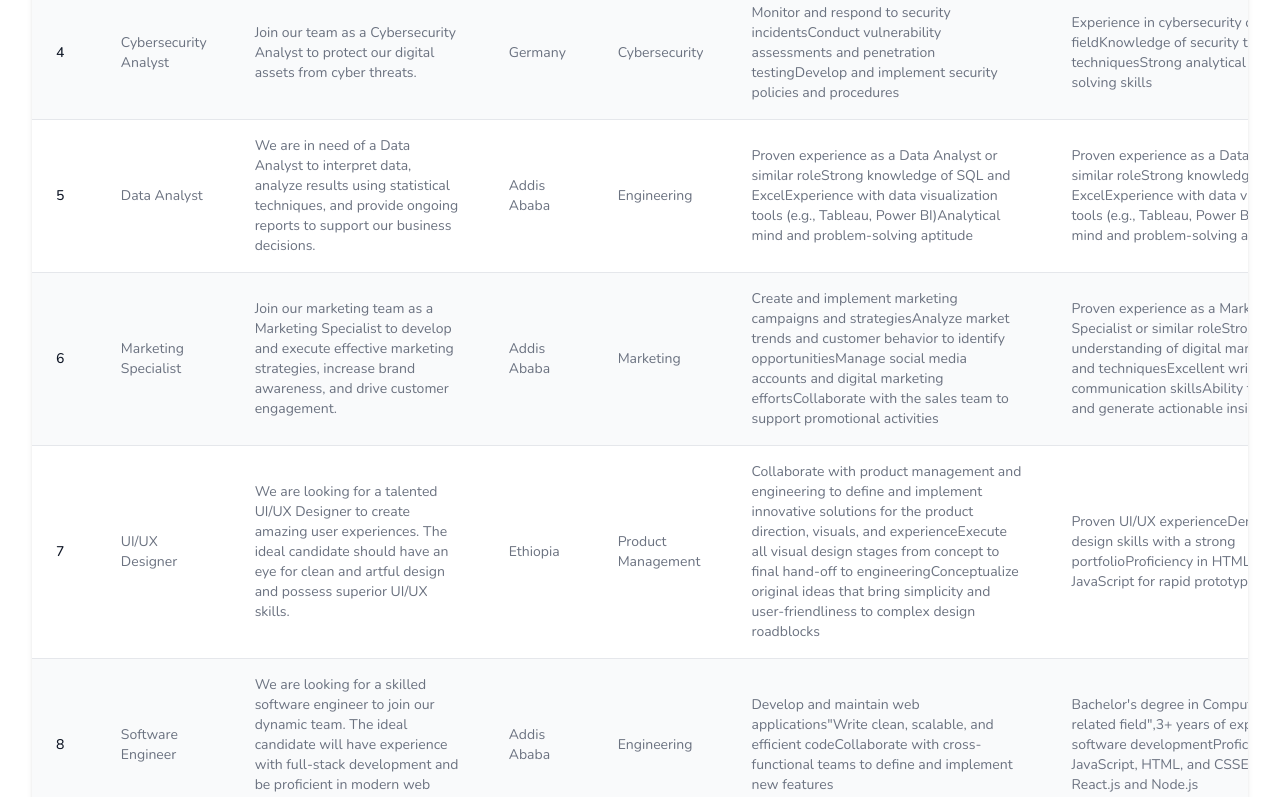
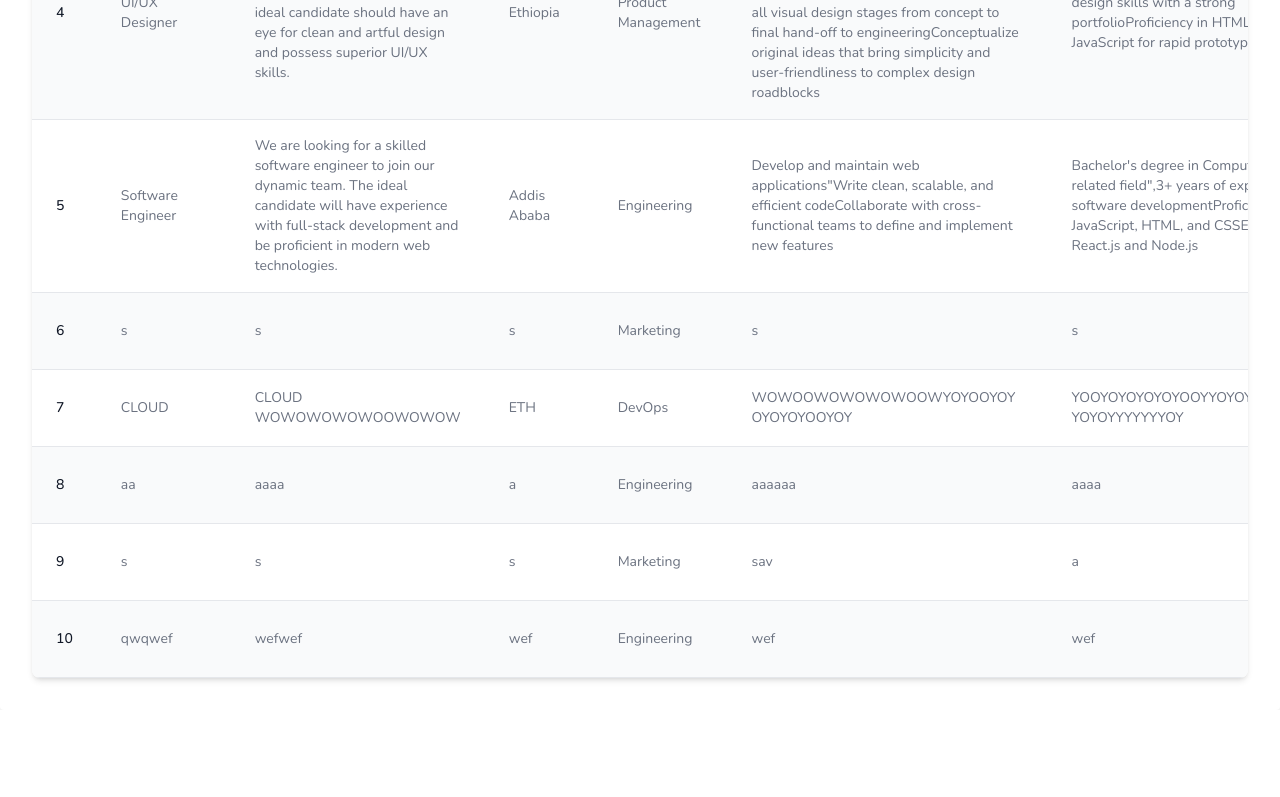
Before and after one commit to Abdulazizgr/SmartRecruit, a React (Vite) app: page /see-posted-job in a window 1280 px wide. Shown: the part 580-1377 px from the top of the page. After the commit the page ends 1290 px from the top, so only its background shows below. Built offline with nearby package versions, Linux system fonts and the light colour scheme; data requests are answered from the project's data file.

Commit message:
Application form updated

```diff
--- a/src/App.jsx
+++ b/src/App.jsx
@@ -33,6 +33,7 @@ const App = () => {
           <Route path="/manager-login" element={<ManagerLogin />} />
           <Route path="/see-posted-job" element={<PostedJobs />} />
           {/* <Route path='/see-history' element={ <StatusHistory /> } /> */}
+          <Route path="/Postjobs" element={<TeamLeadPage />} />
 
           <Route path="/job-details/:id" element={<JobDetailsPage />} />
           <Route path="/application-form" element={<ApplicationForm />} />
--- a/src/data/db.json
+++ b/src/data/db.json
@@ -1,32 +1,5 @@
 {
   "jobs": [
-    {
-      "id": "9224",
-      "title": "UI/UX Designer",
-      "department": "Product Management",
-      "location": "Ethiopia",
-      "description": "We are looking for a talented UI/UX Designer to create amazing user experiences. The ideal candidate should have an eye for clean and artful design and possess superior UI/UX skills.",
-      "responsibilities": [
-        "Collaborate with product management and engineering to define and implement innovative solutions for the product direction, visuals, and experience",
-        "Execute all visual design stages from concept to final hand-off to engineering",
-        "Conceptualize original ideas that bring simplicity and user-friendliness to complex design roadblocks"
-      ],
-      "requirements": [
-        "Proven UI/UX experience",
-        "Demonstrable UI design skills with a strong portfolio",
-        "Proficiency in HTML, CSS, and JavaScript for rapid prototyping"
-      ],
-      "preferredSkills": [
-        "Experience with design tools like Sketch, Figma, and Adobe XD"
-      ],
-      "type": "Full-time",
-      "status": "Accepted",
-      "deadline": "2024-08-31T21:00:00.000Z",
-      "posted": true,
-      "teamLeadId": 3,
-      "departmentId": 6,
-      "keySuggestions": ["design", "UI/UX", "HTML"]
-    },
     {
       "id": "9225",
       "title": "Network Engineer",
@@ -43,14 +16,20 @@
         "Deep understanding of network protocols and security",
         "Excellent problem-solving skills"
       ],
-      "preferredSkills": ["Certifications like CCNA, CCNP"],
+      "preferredSkills": [
+        "Certifications like CCNA, CCNP"
+      ],
       "type": "Full-time",
       "status": "Accepted",
       "deadline": null,
       "posted": false,
       "teamLeadId": 1,
       "departmentId": 3,
-      "keySuggestions": ["networking", "CCNA", "security"]
+      "keySuggestions": [
+        "networking",
+        "CCNA",
+        "security"
+      ]
     },
     {
       "id": "9226",
@@ -68,14 +47,20 @@
         "Strong communication skills",
         "Technical knowledge of software and hardware"
       ],
-      "preferredSkills": ["Knowledge of CRM and support software"],
+      "preferredSkills": [
+        "Knowledge of CRM and support software"
+      ],
       "type": "Full-time",
       "status": "Accepted",
       "deadline": "2024-10-31",
       "posted": true,
       "teamLeadId": 2,
       "departmentId": 4,
-      "keySuggestions": ["tech support", "CRM", "troubleshooting"]
+      "keySuggestions": [
+        "tech support",
+        "CRM",
+        "troubleshooting"
+      ]
     },
     {
       "id": "9227",
@@ -93,67 +78,19 @@
         "Knowledge of security tools and techniques",
         "Strong analytical and problem-solving skills"
       ],
-      "preferredSkills": ["Certifications like CISSP, CEH"],
+      "preferredSkills": [
+        "Certifications like CISSP, CEH"
+      ],
       "type": "Full-time",
       "status": "Accepted",
       "deadline": "2024-11-15",
       "posted": true,
       "teamLeadId": 4,
       "departmentId": 5,
-      "keySuggestions": ["cybersecurity", "CISSP"]
-    },
-    {
-      "id": "f17c",
-      "title": "Data Analyst",
-      "department": "Engineering",
-      "location": "Addis Ababa",
-      "description": "We are in need of a Data Analyst to interpret data, analyze results using statistical techniques, and provide ongoing reports to support our business decisions.",
-      "responsibilities": [
-        "Proven experience as a Data Analyst or similar role",
-        "Strong knowledge of SQL and Excel",
-        "Experience with data visualization tools (e.g., Tableau, Power BI)",
-        "Analytical mind and problem-solving aptitude"
-      ],
-      "requirements": [
-        "Proven experience as a Data Analyst or similar role",
-        "Strong knowledge of SQL and Excel",
-        "Experience with data visualization tools (e.g., Tableau, Power BI)",
-        "Analytical mind and problem-solving aptitude"
-      ],
-      "preferredSkills": ["Version Control"],
-      "type": "Full-time",
-      "status": "Pending",
-      "deadline": "2024-08-08T21:00:00.000Z",
-      "keySuggestions": ["React", "GIT", "Node"],
-      "posted": true,
-      "teamLeadId": 1,
-      "departmentId": 1
-    },
-    {
-      "id": "0eb8",
-      "title": "Marketing Specialist",
-      "department": "Marketing",
-      "location": "Addis Ababa",
-      "description": "Join our marketing team as a Marketing Specialist to develop and execute effective marketing strategies, increase brand awareness, and drive customer engagement.",
-      "responsibilities": [
-        "Create and implement marketing campaigns and strategies",
-        "Analyze market trends and customer behavior to identify opportunities",
-        "Manage social media accounts and digital marketing efforts",
-        "Collaborate with the sales team to support promotional activities"
-      ],
-      "requirements": [
-        "Proven experience as a Marketing Specialist or similar role",
-        "Strong understanding of digital marketing tools and techniques",
-        "Excellent written and verbal communication skills",
-        "Ability to analyze data and generate actionable insights"
-      ],
-      "preferredSkills": ["Experience with SEO and SEM"],
-      "type": "Part-time",
-      "status": "Accepted",
-      "deadline": "2024-08-14T21:00:00.000Z",
-      "posted": true,
-      "teamLeadId": 2,
-      "departmentId": 2
+      "keySuggestions": [
+        "cybersecurity",
+        "CISSP"
+      ]
     },
     {
       "id": "9224",
@@ -203,7 +140,8 @@
         "Understanding of Agile methodologies"
       ],
       "keySuggestions": [],
-      "type": "Full-time"
+      "type": "Full-time",
+      "status": "Rejected"
     },
     {
       "id": "2909",
@@ -211,10 +149,19 @@
       "department": "Marketing",
       "location": "s",
       "description": "s",
-      "responsibilities": ["s"],
-      "requirements": ["s"],
-      "preferredSkills": ["s"],
-      "keySuggestions": ["Node", "Expre"],
+      "responsibilities": [
+        "s"
+      ],
+      "requirements": [
+        "s"
+      ],
+      "preferredSkills": [
+        "s"
+      ],
+      "keySuggestions": [
+        "Node",
+        "Expre"
+      ],
       "type": "Full-time",
       "status": "Rejected"
     },
@@ -224,10 +171,22 @@
       "department": "DevOps",
       "location": "ETH",
       "description": "CLOUD WOWOWOWOWOOWOWOW",
-      "responsibilities": ["WOWOOWOWOWOWOOW", "YOYOOYOYOYOYOYOOYOY"],
-      "requirements": ["YOOYOYOYOYOYOOYYOYOY", "YOYOYOYOYOYOYOYYYYYYYOY"],
-      "preferredSkills": ["TIMWEMEMMEME", "TIMEMMEEMEMEME"],
-      "keySuggestions": ["NODE", "PYTHO"],
+      "responsibilities": [
+        "WOWOOWOWOWOWOOW",
+        "YOYOOYOYOYOYOYOOYOY"
+      ],
+      "requirements": [
+        "YOOYOYOYOYOYOOYYOYOY",
+        "YOYOYOYOYOYOYOYYYYYYYOY"
+      ],
+      "preferredSkills": [
+        "TIMWEMEMMEME",
+        "TIMEMMEEMEMEME"
+      ],
+      "keySuggestions": [
+        "NODE",
+        "PYTHO"
+      ],
       "type": "Contract",
       "status": "Accepted",
       "posted": false,
@@ -239,11 +198,27 @@
       "department": "Engineering",
       "location": "a",
       "description": "aaaa",
-      "responsibilities": ["aaa", "aaa"],
-      "requirements": ["aa", "aa"],
-      "preferredSkills": ["aa", "aa", "aaaa", "aaa"],
-      "keySuggestions": ["aaa", "aaaaa", "aaaaa"],
-      "type": "Full-time"
+      "responsibilities": [
+        "aaa",
+        "aaa"
+      ],
+      "requirements": [
+        "aa",
+        "aa"
+      ],
+      "preferredSkills": [
+        "aa",
+        "aa",
+        "aaaa",
+        "aaa"
+      ],
+      "keySuggestions": [
+        "aaa",
+        "aaaaa",
+        "aaaaa"
+      ],
+      "type": "Full-time",
+      "status": "Accepted"
     },
     {
       "id": "ae56",
@@ -251,11 +226,42 @@
       "department": "Marketing",
       "location": "s",
       "description": "s",
-      "responsibilities": ["s", "a", "v"],
-      "requirements": ["a"],
-      "preferredSkills": ["a"],
-      "keySuggestions": ["a"],
-      "type": "Full-time"
+      "responsibilities": [
+        "s",
+        "a",
+        "v"
+      ],
+      "requirements": [
+        "a"
+      ],
+      "preferredSkills": [
+        "a"
+      ],
+      "keySuggestions": [
+        "a"
+      ],
+      "type": "Full-time",
+      "status": "Accepted"
+    },
+    {
+      "id": "f0ce",
+      "title": "qwqwef",
+      "department": "Engineering",
+      "location": "wef",
+      "description": "wefwef",
+      "responsibilities": [
+        "wef"
+      ],
+      "requirements": [
+        "wef"
+      ],
+      "preferredSkills": [
+        "wef"
+      ],
+      "keySuggestions": [
+        "wef"
+      ],
+      "type": "Part-time"
     }
   ],
   "events": [
@@ -275,11 +281,6 @@
       "title": "ddd",
       "start": "2024-08-08",
       "end": "2024-08-08"
-    },
-    {
-      "id": "9452",
-      "title": "ffss",
-      "start": "2024-08-07T18:57:41.674Z"
     },
     {
       "id": "8e8a",
@@ -309,12 +310,26 @@
       "id": "2028",
       "title": "dd",
       "start": "2024-08-07T19:13:51.906Z"
+    },
+    {
+      "id": "3684",
+      "title": "hh",
+      "start": "2024-07-31",
+      "end": "2024-07-31"
     }
   ],
   "notes": [
     {
-      "text": "",
+      "text": "ccccc",
       "id": "3f7a"
+    },
+    {
+      "text": "ffffcc",
+      "id": "712a"
+    },
+    {
+      "id": "f138",
+      "text": "ccc"
     }
   ],
   "teamLeads": [
@@ -457,6 +472,21 @@
       "stage": null,
       "testRating": null,
       "interviewRating": null
+    },
+    {
+      "id": "538b",
+      "firstName": "Abdulaziz",
+      "lastName": "isa",
+      "email": "abdulazizisa579@gmail.com",
+      "phoneNumber": "0938087848",
+      "address": "Ethiopia",
+      "resume": {},
+      "coverLetter": "sdcghj",
+      "additionalDocument": {},
+      "jobPosition": "",
+      "departmentId": "6",
+      "status": "Pending",
+      "dateApplied": "2024-08-08"
     }
   ],
   "employees": []
--- a/src/pages/Manager/PostedJobs.jsx
+++ b/src/pages/Manager/PostedJobs.jsx
@@ -18,31 +18,36 @@ const PostedJobs = () => {
     fetchJobs();
   }, []);
 
-    const updateJobStatus = async (index, status) => {
+  const updateJobStatus = async (id, status) => {
     try {
-            const updatedJob = { ...jobs[index], status };
-            await axios.put(`http://localhost:5000/jobs/${updatedJob.id}`, updatedJob);
+      const updatedJob = jobs.find(job => job.id === id);
+      if (!updatedJob) return;
 
-            const updatedJobs = jobs.map((job, i) => (i === index ? updatedJob : job));
+      const newJob = { ...updatedJob, status };
+      await axios.put(`http://localhost:5000/jobs/${id}`, newJob);
+
+      const updatedJobs = jobs.map(job =>
+        job.id === id ? newJob : job
+      );
       setJobs(updatedJobs);
     } catch (error) {
       console.error('Error updating job status:', error);
     }
   };
 
-    const handleAccept = (index) => {
-        updateJobStatus(index, 'Accepted');
+  const handleAccept = (id) => {
+    updateJobStatus(id, 'Accepted');
   };
 
-    const handleReject = (index) => {
-        updateJobStatus(index, 'Rejected');
+  const handleReject = (id) => {
+    updateJobStatus(id, 'Rejected');
   };
 
-    const handleDelete = async (index) => {
+  const handleDelete = async (id) => {
     try {
-            await axios.delete(`http://localhost:5000/jobs/${jobs[index].id}`);
+      await axios.delete(`http://localhost:5000/jobs/${id}`);
 
-            const updatedJobs = jobs.filter((_, i) => i !== index);
+      const updatedJobs = jobs.filter(job => job.id !== id);
       setJobs(updatedJobs);
     } catch (error) {
       console.error('Error deleting job:', error);
@@ -53,7 +58,12 @@ const PostedJobs = () => {
     <div className="bg-white p-8 rounded shadow-lg w-full mx-auto">
       <h1 className="text-2xl font-bold mb-6">Posted Jobs</h1>
       {jobs.length > 0 ? (
-                <Table data={jobs} handleAccept={handleAccept} handleReject={handleReject} handleDelete={handleDelete} />
+        <Table
+          data={jobs}
+          handleAccept={handleAccept}
+          handleReject={handleReject}
+          handleDelete={handleDelete}
+        />
       ) : (
         <p>No jobs posted yet.</p>
       )}
--- a/src/pages/TeamLead/PostJob.jsx
+++ b/src/pages/TeamLead/PostJob.jsx
@@ -81,7 +81,7 @@ const PostJob = () => {
     <div className="bg-white p-8 rounded shadow-lg w-full max-w-2xl mx-auto">
       <div className="flex justify-between items-center mb-6">
         <h1 className="text-2xl font-bold">Post a Job</h1>
-        <Link to="/" className="text-blue-500 hover:text-blue-700">
+        <Link to="/Postjobs" className="text-blue-500 hover:text-blue-700">
           Go Back
         </Link>
       </div>
--- a/src/pages/User/ApplicationForm.jsx
+++ b/src/pages/User/ApplicationForm.jsx
@@ -1,5 +1,6 @@
-import React, { useState } from 'react';
+import React, { useState, useEffect } from 'react';
 import emailjs from 'emailjs-com';
+import axios from 'axios';
 
 const ApplicationForm = () => {
   const [formData, setFormData] = useState({
@@ -12,9 +13,23 @@ const ApplicationForm = () => {
     coverLetter: '',
     additionalDocument: '',
     jobPosition: '',
+    departmentId: '', // Ensure departmentId is included
   });
 
   const [loading, setLoading] = useState(false);
+  const [departments, setDepartments] = useState([]);
+
+  useEffect(() => {
+    // Fetch departments data from json-server
+    axios
+      .get('http://localhost:5000/departments')
+      .then((response) => {
+        setDepartments(response.data);
+      })
+      .catch((error) => {
+        console.error('Error fetching departments:', error);
+      });
+  }, []);
 
   const handleChange = (e) => {
     const { name, value } = e.target;
@@ -34,6 +49,11 @@ const ApplicationForm = () => {
     const templateID = 'template_xuuspy6';
     const userID = 'd_Qav9-GzQmZYbbzo';
 
+    // Find selected department name
+    const selectedDepartment = departments.find(
+      (dept) => dept.id === formData.departmentId
+    );
+
     const templateParams = {
       firstName: formData.firstName,
       lastName: formData.lastName,
@@ -43,13 +63,22 @@ const ApplicationForm = () => {
       resume: formData.resume.name,
       coverLetter: formData.coverLetter,
       additionalDocument: formData.additionalDocument.name,
-      jobPosition: formData.jobPosition,
+      jobPosition: selectedDepartment
+        ? selectedDepartment.name
+        : 'Not Selected',
     };
 
     emailjs
       .send(serviceID, templateID, templateParams, userID)
-      .then((response) => {
-        console.log('Email sent successfully!', response.status, response.text);
+      .then(() => {
+        // Add application to json-server
+        axios
+          .post('http://localhost:5000/applicants', {
+            ...formData,
+            status: 'Pending', // Ensure status is set to 'Pending'
+            dateApplied: new Date().toISOString().split('T')[0], // Set dateApplied to current date
+          })
+          .then(() => {
             alert('Application submitted successfully');
             setLoading(false);
 
@@ -64,6 +93,13 @@ const ApplicationForm = () => {
               coverLetter: '',
               additionalDocument: '',
               jobPosition: '',
+              departmentId: '',
+            });
+          })
+          .catch((error) => {
+            console.error('Error saving application:', error);
+            alert('Error submitting application');
+            setLoading(false);
           });
       })
       .catch((error) => {
@@ -77,7 +113,7 @@ const ApplicationForm = () => {
     <section id="application-form" className="bg-[#F9FAFB] py-12">
       <button
         type="button"
-        className="uppercase py-2 px-2 rounded-lg bg-[#071952] border-2 border-transparent text-white text-md ml-4 hover:bg-[#088395]"
+        className="uppercase py-2 px-4 rounded-lg bg-gray-500 border-2 border-transparent text-white text-md ml-4 hover:bg-gray-700"
         onClick={() => (window.location.href = '/')}
       >
         Back to Home
@@ -171,6 +207,7 @@ const ApplicationForm = () => {
                 required
               />
             </div>
+
             <div className="mb-6">
               <label className="block text-gray-700 text-sm font-bold mb-2">
                 Cover Letter
@@ -202,23 +239,28 @@ const ApplicationForm = () => {
               </label>
               <select
                 className="shadow appearance-none border rounded w-full py-2 px-3 text-gray-700 leading-tight focus:outline-none focus:shadow-outline"
-                name="jobPosition"
-                value={formData.jobPosition}
+                name="departmentId"
+                value={formData.departmentId}
                 onChange={handleChange}
                 required
               >
                 <option value="">Select a position</option>
-                <option value="engineering">Engineering</option>
-                <option value="marketing">Marketing</option>
-                <option value="sales">Sales</option>
+                {departments.map((dept) => (
+                  <option key={dept.id} value={dept.id}>
+                    {dept.name}
+                  </option>
+                ))}
               </select>
             </div>
-            <div className="text-center">
+            <div className="flex items-center justify-between">
               <button
                 type="submit"
-                className="uppercase py-2 px-4 rounded-lg bg-[#071952] border-2 border-transparent text-[#EBF4F6] text-md mr-4 hover:bg-[#088395]"
+                className={`bg-blue-500 hover:bg-blue-700 text-white font-bold py-2 px-4 rounded focus:outline-none focus:shadow-outline ${
+                  loading ? 'opacity-50 cursor-not-allowed' : ''
+                }`}
+                disabled={loading}
               >
-                {loading ? 'Submitting...' : 'Submit Application'}
+                {loading ? 'Submitting...' : 'Submit'}
               </button>
             </div>
           </form>
--- a/src/pages/User/ApplicationProcessSection.jsx
+++ b/src/pages/User/ApplicationProcessSection.jsx
@@ -34,11 +34,11 @@ const HowItWorksSection = () => {
             />
           </div>
           <div className="relative grid grid-cols-1 text-center gap-y-12 md:grid-cols-3 gap-x-12">
-            <div>
-              <div className="flex items-center justify-center w-16 h-16 mx-auto bg-[#071952] border-2 border-[#37B7C3] rounded-full shadow">
+            <div className="">
+              <div className="flex items-center justify-center w-16 h-16 mx-auto  bg-[#071952] border-2 border-[#37B7C3] rounded-full shadow">
                 <CheckCircleIcon className="w-16 text-[#f0f4f8]" />
               </div>
-              <h3 className="mt-6 text-xl text-[#071952] font-semibold leading-tight md:mt-10">
+              <h3 className="mt-6 text-xl text-[#071952] font-semibold leading-tight md:mt-10 ">
                 Apply
               </h3>
               <p className="mt-4 text-base text-[#071952] md:text-lg">
--- a/src/pages/User/JobListingsSection.jsx
+++ b/src/pages/User/JobListingsSection.jsx
@@ -85,7 +85,7 @@ const OpenPositions = () => {
   }
 
   return (
-    <section id="job-listings" className="py-12 bg-[#EEEDEB]">
+    <section id="job-listings" className="py-12 bg-blue-50">
       <div className="container mx-auto">
         <h2 className="text-3xl font-bold text-center mb-6 text-[#071952]">
           Open Positions
```
Also changed, not shown: src/pages/User/AboutSection.jsx (+5 -5 lines). Lines whose indentation alone changed are shown as unchanged.
